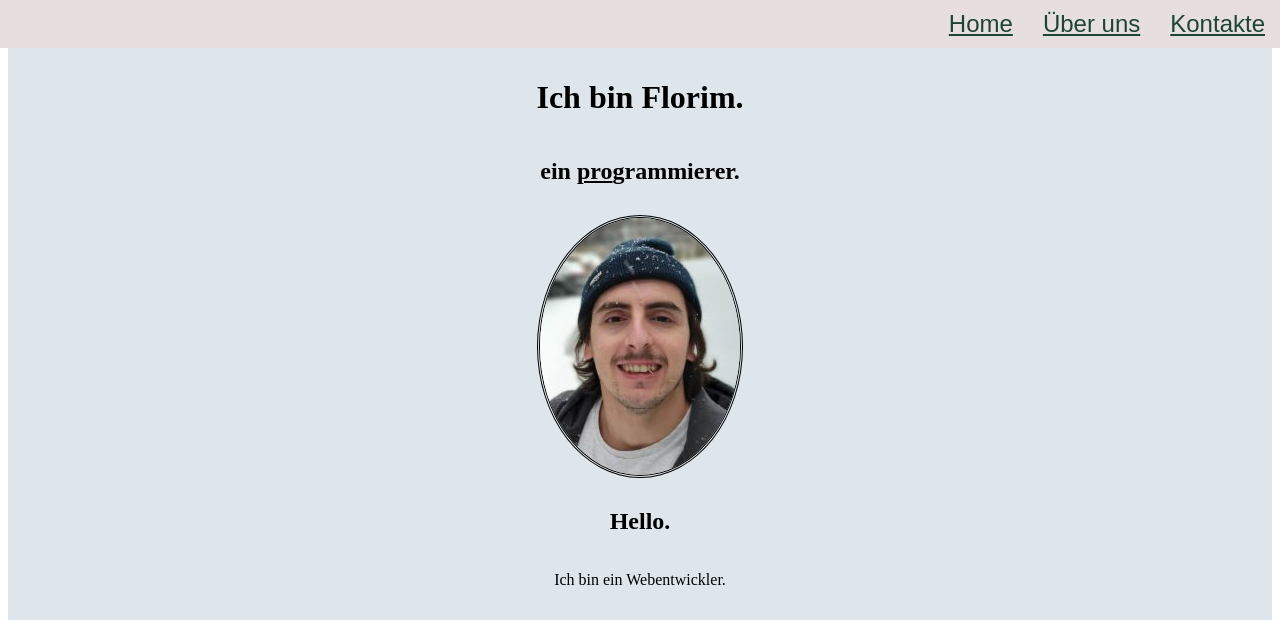
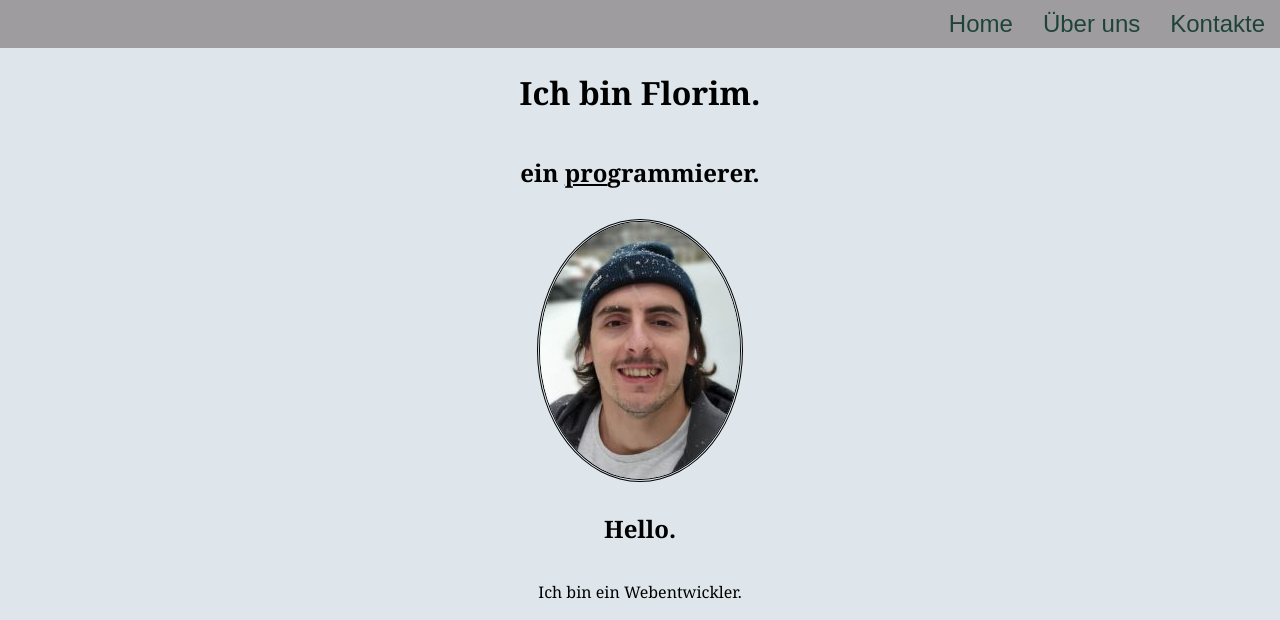
Before and after one commit to FLooo111/MyWebsite, a plain HTML site: page index.html in a window 1280 px wide. Shown: the top 620 px of the page. Drawn offline with Linux system fonts and the light colour scheme.

Commit message:
Add files via upload

```diff
--- a/style.css
+++ b/style.css
@@ -1,12 +1,10 @@
-html {
-  padding: 0;
-}
+
 .top-container {
  position: fixed;
  display: flex;
  width: 100%;
  flex-direction: row-reverse;
- background-color: rgb(231, 223, 223);
+ background-color: rgb(159, 156, 160);
  transition: top 0.01s;
  top: 0;
  left: 0;
@@ -17,16 +15,22 @@ html {
   display: block;
   color: rgb(30, 68, 55);
   text-align: center;
-  padding: 10px 15px;
   font-family: sans-serif;
   font-size: 24px;
+  padding: 10px 15px;
+  text-decoration: none;
 }
 
 .topnav a:hover {
-  background-color: #5d5674;
-  color: rgb(51, 44, 59);
+  background-color: #d0cbe0;
+  color: rgb(53, 75, 132);
+  text-decoration: none;
 }
 
+body {
+  margin: 0;
+  font-family: Cambria, Cochin, Georgia, Times, 'Times New Roman', serif;
+}
 .middle-container {
   background-color: rgb(222, 230, 235);
   display: flex;
@@ -68,7 +72,6 @@ html {
   flex-direction: column;
   align-items: center;
   background-color: rgb(207, 220, 220);
-  border-radius: 10px;
   width: 100%;
   padding: 0px;
   text-align: left;
```
